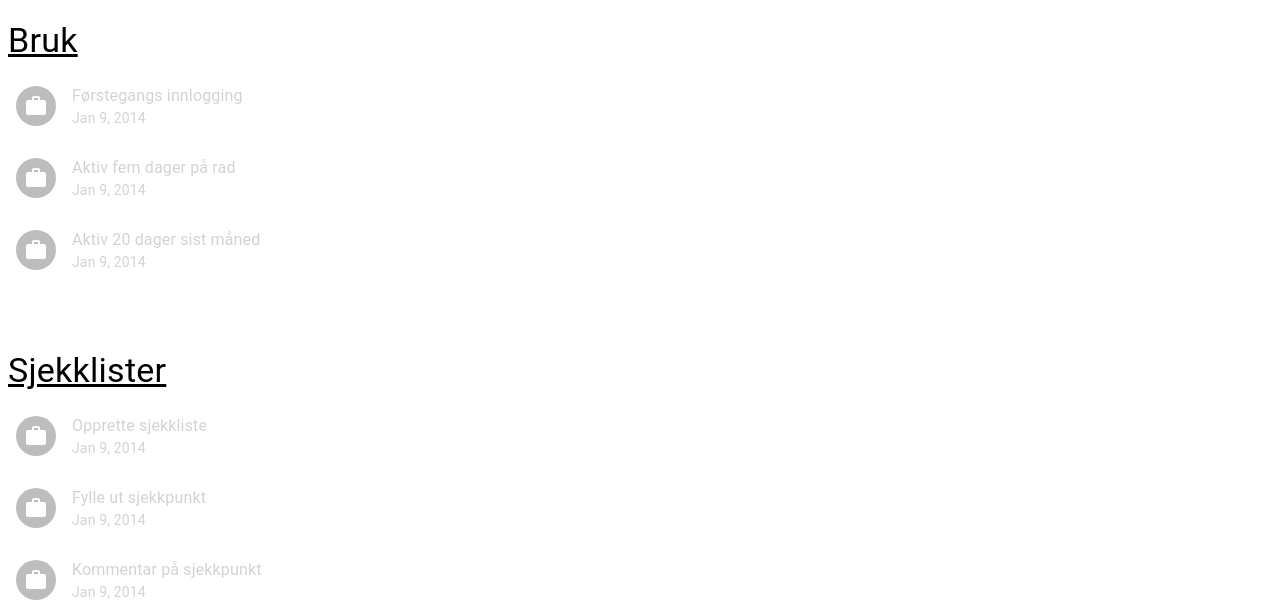
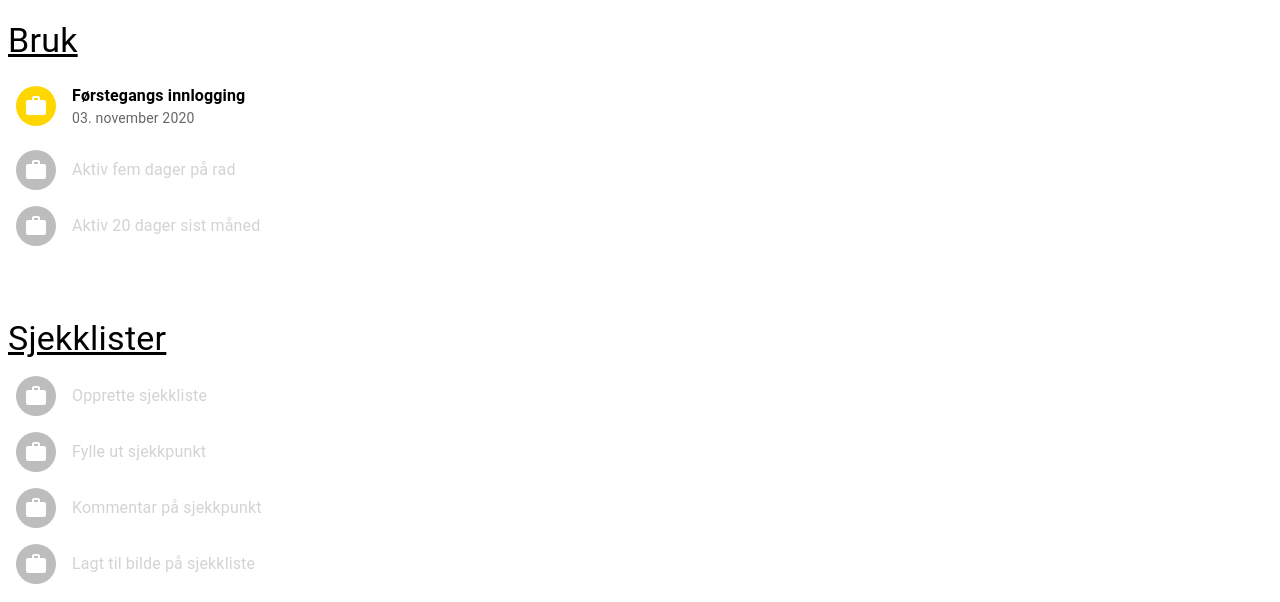
Before and after one commit to Chokealot/dragonfire-react, a React (Create React App) app in the folder dragonfire-react/: page /Achievements in a window 1280 px wide. Shown: the part 226-828 px from the top of the page. Built offline with nearby package versions, Linux system fonts and the light colour scheme.

Commit message:
Can now get achievement for adding checklist

```diff
--- a/dragonfire-react/src/App.tsx
+++ b/dragonfire-react/src/App.tsx
@@ -10,8 +10,45 @@ import kaching from './assets/kaching.mp3';
 
 const AppRoutes = lazy(() => import('./routes/AppRoutes'));
 
+const sjekklisterAchievements = [
+  {
+      category: 'Sjekklister',
+      name: 'Opprette sjekkliste',
+      id: 4,
+      isComplete: false,
+      completedAt: null,
+      points: 50,
+  },
+  {
+      category: 'Sjekklister',
+      name: 'Fylle ut sjekkpunkt',
+      id: 5,
+      isComplete: false,
+      completedAt: null,
+      points: 20,
+  },
+  {
+      category: 'Sjekklister',
+      name: 'Kommentar på sjekkpunkt',
+      id: 6,
+      isComplete: false,
+      completedAt: null,
+      points: 10,
+  },
+  {
+      category: 'Sjekklister',
+      name: 'Lagt til bilde på sjekkliste',
+      id: 7,
+      isComplete: false,
+      completedAt: null,
+      points: 20,
+  },
+];
+
 function App() {
   const [ totalAchievementPoints, setTotalAchievementPoints ] = React.useState(0);
+  const [ sjekklister, setSjekklister ] = React.useState(sjekklisterAchievements);
+
   const routePages = [
     ACHIEVEMENTSROUTE,
     CHECKLISTSROUTE,
@@ -21,7 +58,7 @@ function App() {
   const [open, setOpen] = React.useState(false);
   const profileMenuItems = ['Profile', 'Account', 'Dashboard', 'Logout'];
   const [ achivement, setAchivement ] = React.useState<any | undefined>("Test Achivement")
-  const [ playAudio, setPlayAudio ] = React.useState<boolean>(false)
+  const [ playAudio, setPlayAudio ] = React.useState<boolean>(false);
 
   React.useEffect(() => {
     new Audio(kaching).play()
@@ -47,7 +84,7 @@ function App() {
       <Button onClick={handleAchivement} > test </Button>
       <Suspense>
           <Routes>
-            <Route path="/*" element={<AppRoutes setTotalAchievementPoints={setTotalAchievementPoints} />} />
+            <Route path="/*" element={<AppRoutes setTotalAchievementPoints={setTotalAchievementPoints} sjekklister={sjekklister} setSjekklister={setSjekklister}/>} />
           </Routes>
       </Suspense>
     </div>
--- a/dragonfire-react/src/routes/AppRoutes.tsx
+++ b/dragonfire-react/src/routes/AppRoutes.tsx
@@ -9,16 +9,18 @@ export const ACHIEVEMENTSROUTE = "Achievements";
 export const CHECKLISTSROUTE = "Sjekklister";
 export const APPLICATIONSROUTE = "Soknader";
 type IProps = {
-  setTotalAchievementPoints: React.Dispatch<React.SetStateAction<number>>
+  setTotalAchievementPoints: React.Dispatch<React.SetStateAction<number>>,
+  sjekklister: any[],
+  setSjekklister: React.Dispatch<React.SetStateAction<any>>,
 }
 const AppRoutes = (props: IProps): ReactElement => {
-  const { setTotalAchievementPoints } = props;
+  const { setTotalAchievementPoints, sjekklister = [], setSjekklister } = props;
   return (
       <Routes>
         <Route path="/">
           <Route index element={<Dashboard />} />
-          <Route path={ACHIEVEMENTSROUTE + "/*"} element={<Achievements />} />
-          <Route path={CHECKLISTSROUTE + "/*"} element={<Checklists setTotalAchievementPoints={setTotalAchievementPoints} />} />
+          <Route path={ACHIEVEMENTSROUTE + "/*"} element={<Achievements sjekklister={sjekklister} setSjekklister={setSjekklister} />} />
+          <Route path={CHECKLISTSROUTE + "/*"} element={<Checklists setTotalAchievementPoints={setTotalAchievementPoints} setSjekklister={setSjekklister} />} />
           <Route path={APPLICATIONSROUTE + "/*"} element={<Applications setTotalAchievementPoints={setTotalAchievementPoints}/>} />
           <Route path="*" element={<h1>Not Found</h1>} />
         </Route>
--- a/dragonfire-react/src/views/Achievements.tsx
+++ b/dragonfire-react/src/views/Achievements.tsx
@@ -1,15 +1,17 @@
-import { Avatar, List, ListItem, ListItemAvatar, ListItemText, TextField, Typography } from "@mui/material";
+import { Avatar, List, ListItem, ListItemAvatar, ListItemText, Typography } from "@mui/material";
 import WorkIcon from '@mui/icons-material/Work';
-import React from "react";
+import React, { useId } from "react";
 
-const Achievements = () => {
+const Achievements = (props: any) => {
+    const id = useId();
+    const {sjekklister = [] } = props;
 
     const bruk = [
         {
             category: 'Bruk',
             name: 'Førstegangs innlogging',
             id: 1,
-            isComplete: false,
+            isComplete: true,
             completedAt: '03. november 2020',
             points: 10,
         },
@@ -31,47 +33,13 @@ const Achievements = () => {
         },
     ];
 
-    const sjekklister = [
-        {
-            category: 'Sjekklister',
-            name: 'Opprette sjekkliste',
-            id: 4,
-            isComplete: false,
-            completedAt: null,
-            points: 50,
-        },
-        {
-            category: 'Sjekklister',
-            name: 'Fylle ut sjekkpunkt',
-            id: 5,
-            isComplete: false,
-            completedAt: null,
-            points: 20,
-        },
-        {
-            category: 'Sjekklister',
-            name: 'Kommentar på sjekkpunkt',
-            id: 6,
-            isComplete: false,
-            completedAt: null,
-            points: 10,
-        },
-        {
-            category: 'Sjekklister',
-            name: 'Lagt til bilde på sjekkliste',
-            id: 7,
-            isComplete: false,
-            completedAt: null,
-            points: 20,
-        },
-    ]
-
     const søknader = [
         {
         category: 'Søknader',
         name: 'Legg til søknad',
         id: 8,
         isComplete: false,
+        completedAt: null,
         points: 50,
     },
     {
@@ -79,8 +47,10 @@ const Achievements = () => {
         name: 'Sende inn søknad',
         id: 9,
         isComplete: false,
+        completedAt: null,
         points: 100,
     },];
+
     const prosjekt = [
         {
             category: 'Prosjekt',
@@ -115,6 +85,7 @@ const Achievements = () => {
             points: 30,
         },
     ];
+
     const produktregister = [
         {
             category: 'Produktregister',
@@ -125,6 +96,7 @@ const Achievements = () => {
             points: 150,
         },
     ];
+
     const prosedyrer = [
         {
             category: 'Håndbok/prosedyrer',
@@ -141,6 +113,7 @@ const Achievements = () => {
             points: 50,
         },
     ];
+
     const timeregistrering = [
         {
             category: 'Timeregistrering',
@@ -157,6 +130,7 @@ const Achievements = () => {
             points: 100,
         },
     ];
+
     return (
         <>
             <h1>Achievements</h1>
@@ -226,7 +200,8 @@ const Achievements = () => {
     )
 
     function createAchievementList(achievement: any): JSX.Element {
-        return <ListItem key={achievement.id}>
+        return (
+        <ListItem key={achievement.id + "-" + id}>
             <ListItemAvatar>
                 <Avatar sx={{ backgroundColor: achievement?.isComplete ? "#FFD700" : undefined }}>
                     <WorkIcon />
@@ -235,9 +210,10 @@ const Achievements = () => {
             <ListItemText
                 primary={achievement.name}
                 primaryTypographyProps={!achievement?.isComplete ? { color: "lightgrey" } : { fontWeight: "bold" }}
-                secondary="Jan 9, 2014"
+                secondary={achievement?.completedAt ?? null}
                 secondaryTypographyProps={!achievement?.isComplete ? { color: "lightgrey" } : {}} />
-        </ListItem>;
+        </ListItem>
+        )
     }
 };
 
--- a/dragonfire-react/src/views/Checklists.tsx
+++ b/dragonfire-react/src/views/Checklists.tsx
@@ -1,12 +1,13 @@
 import { Avatar, Box, Button, Fab, List, ListItem, ListItemAvatar, ListItemText, Stack, Typography } from "@mui/material";
 import FormatListBulletedIcon from '@mui/icons-material/FormatListBulleted';
 import AddIcon from '@mui/icons-material/Add';
-import React from "react";
+import React, { useId } from "react";
 import DialogWrapper from "../components/DialogWrapper";
 import Checkbox from '@mui/material/Checkbox';
 
 type IProps = {
     setTotalAchievementPoints: React.Dispatch<React.SetStateAction<number>>,
+    setSjekklister: React.Dispatch<React.SetStateAction<any>>,
 }
 
 const defaultChecklists = [
@@ -33,12 +34,13 @@ const defaultChecklists = [
 ]
 
 const Checklists = (props: IProps) => {
-    const { setTotalAchievementPoints } = props;
+    const { setTotalAchievementPoints, setSjekklister } = props;
     const [ checklists, setChecklists ] = React.useState(defaultChecklists);
     const [ dialogOpen, setDialogOpen ] = React.useState(false);
     const pointsPerChecklist = 50;
     const pointsCompleteChecklist = 20;
     var dateOptions: Intl.DateTimeFormatOptions = { weekday: undefined, year: 'numeric', month: 'long', day: 'numeric' };
+    const id = useId();
 
     const handleAddChecklist = () => {
         setChecklists((old: any) => {
@@ -52,6 +54,23 @@ const Checklists = (props: IProps) => {
             ]
         })
         setTotalAchievementPoints((old: number) => old + pointsPerChecklist);
+        setSjekklister((old: any) => {
+            const newArray = old.map((sjekkliste: any) => {
+                let modified = {};
+                if (sjekkliste.id === 4) {
+                    modified = {
+                        ...sjekkliste,
+                        isComplete: true,
+                        completedAt: new Date(Date.now()).toLocaleDateString("nb-NO", dateOptions ),
+                    }
+                    return modified
+                }
+                else {
+                    return sjekkliste
+                }
+            })
+            return newArray;
+    });
     }
 
     const handleClickChecklist = (name: string) => {
@@ -67,7 +86,7 @@ const Checklists = (props: IProps) => {
             <List sx={{ width: '100%', height:"80%", bgcolor: 'background.paper' }}>
                 {
                     checklists.map((checklist: any) => (
-                            <ListItem key={checklist.id} onClick={() => handleClickChecklist(checklist.name)}>
+                            <ListItem key={checklist.id + "-" + id} onClick={() => handleClickChecklist(checklist.name)}>
                                 <ListItemAvatar>
                                     <Avatar>
                                         <FormatListBulletedIcon />
@@ -86,19 +105,19 @@ const Checklists = (props: IProps) => {
                         <Box padding={3}>
                             <h2>Sjekkliste</h2>
                             <List sx={{minHeight: 500}}>
-                                <Stack flexDirection={"row"} alignItems="center">
+                                <Stack key={"1"} flexDirection={"row"} alignItems="center">
                                     <Checkbox />
                                     <Typography>Har du husket å koble røret?</Typography>
                                 </Stack>
-                                <Stack flexDirection={"row"} alignItems="center">
+                                <Stack key={"2"} flexDirection={"row"} alignItems="center">
                                     <Checkbox />
                                     <Typography>Er smittevernsregler fulgt?</Typography>
                                 </Stack>
-                                <Stack flexDirection={"row"} alignItems="center">
+                                <Stack key={"3"} flexDirection={"row"} alignItems="center">
                                     <Checkbox />
                                     <Typography>Er etterkontrol utført?</Typography>
                                 </Stack>
-                                <Stack flexDirection={"row"} alignItems="center">
+                                <Stack key={"4"} flexDirection={"row"} alignItems="center">
                                     <Checkbox />
                                     <Typography>Avviksmelding utfylt?</Typography>
                                 </Stack>
```
